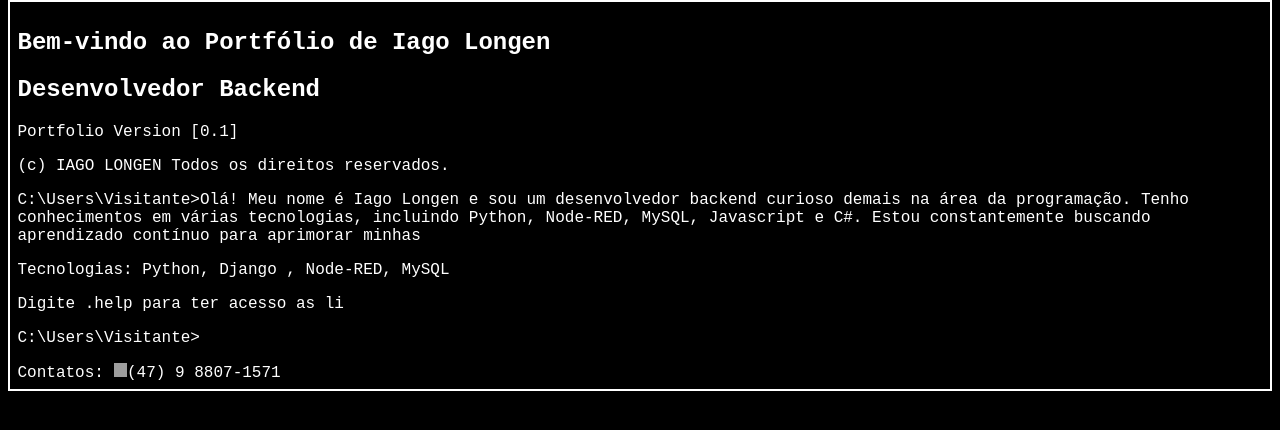
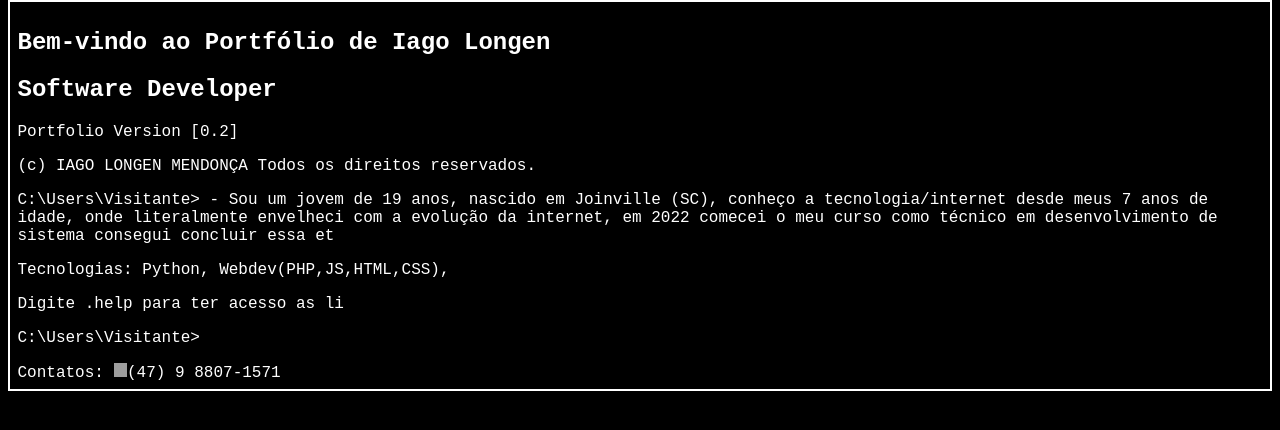
Before and after one commit to devlongen/terminalPortfolio, a Django app: page / in a window 1280 px wide. Shown: the part 88-518 px from the top of the page. Run offline with Django 5.2, Linux system fonts and the light colour scheme; grey boxes are pictures that could not be loaded.

Commit message:
returning to portfolio updates

```diff
--- a/portfolio_iago/app_python/templates/home/index.html
+++ b/portfolio_iago/app_python/templates/home/index.html
@@ -19,9 +19,9 @@
     <section id="area_help"><!-- Início da seção de área de help -->
         <div class="terminal">
             <h1>Bem-vindo ao Portfólio de Iago Longen</h1>
-            <h2>Desenvolvedor Backend</h2>
-            <p>Portfolio Version [0.1]</p>
-            <p>(c) IAGO LONGEN Todos os direitos reservados.</p> <!-- Aviso de direitos autorais -->
+            <h2>Software Developer</h2>
+            <p>Portfolio Version [0.2]</p>
+            <p>(c) IAGO LONGEN MENDONÇA Todos os direitos reservados.</p> <!-- Aviso de direitos autorais -->
             <p id="texto">C:\Users\Visitante></p> <!-- Texto será preenchido dinamicamente (Javascript) -->
             <p id="texto2"></p> <!-- Texto será preenchido dinamicamente (Javascript) -->
             <p id="texto3"></p> <!-- Texto será preenchido dinamicamente (Javascript) -->
--- a/portfolio_iago/app_python/templates/python/help_python.html
+++ b/portfolio_iago/app_python/templates/python/help_python.html
@@ -22,9 +22,9 @@
             <p>Portfolio Version [0.1]</p>
             <p>(c) IAGO LONGEN Todos os direitos reservados.</p>
             <p>A lista de comando que pode ser usados:</p>
-            <p id="texto_python"></p><!-- (Javascript) Espaço para texto relacionado ao Python -->
+            <p id="texto_github"></p><!-- (Javascript) Espaço para texto relacionado ao Python -->
+            <p id="texto_linkedin"></p><!-- (Javascript) Espaço para texto relacionado ao Linkedin -->
             <p id="texto_wpp"></p><!-- (Javascript) Espaço para texto relacionado ao Wpp -->
-            <p id="texto_linkedin"></p><!-- (Javascript) Espaço para texto relacionado ao Linkedin -->
             <p id="texto_voltar"></p><!-- (Javascript) Espaço para texto relacionado ao Voltar -->
             <form action="{% url 'portfolio_home' %}" method="post" id="texto_cmd">
                 {% csrf_token %}
--- a/portfolio_iago/app_python/views.py
+++ b/portfolio_iago/app_python/views.py
@@ -23,13 +23,9 @@ def help_python(request):
     tratativa_dados = request.POST.get('texto_codigo')
     if tratativa_dados == '.help':
         return render(request, 'python/help_python.html')
-    elif tratativa_dados == '.cd python_prog':
-        return redirect('https://github.com/devlongen/python_prog')
+    elif tratativa_dados == '.github':
+        return redirect('https://github.com/devlongen/')
     elif tratativa_dados == '.linkedin':
         return redirect('https://www.linkedin.com/in/iagolongen/')
     elif tratativa_dados == '.wpp':
         return redirect('https://wa.me/5547988071571')
-    elif tratativa_dados == '.github':
-        return redirect('https://github.com/devlongen')
-    else:
-        return render(request,'home/index.html')
--- a/portfolio_iago/static/js/script.js
+++ b/portfolio_iago/static/js/script.js
@@ -17,7 +17,7 @@ document.addEventListener('DOMContentLoaded', function () {
     }, 1000);
 });
 document.addEventListener('DOMContentLoaded', function () {
-    const texto = "Olá! Meu nome é Iago Longen e sou um desenvolvedor backend curioso demais na área da programação. Tenho conhecimentos em várias tecnologias, incluindo Python, Node-RED, MySQL, Javascript e C#. Estou constantemente buscando aprendizado contínuo para aprimorar minhas habilidades e oferecer as melhores soluções para os desafios dos meus projetos. Se você está procurando um profissional comprometido, criativo e dedicado para o seu próximo projeto, fique à vontade para entrar em contato comigo. Explore meu portfólio para ver alguns dos projetos que desenvolvi e entre em contato se tiver alguma dúvida ou oportunidade de colaboração. Estou ansioso para trabalhar juntos!";
+    const texto = " - Sou um jovem de 19 anos, nascido em Joinville (SC), conheço a tecnologia/internet desde meus 7 anos de idade, onde literalmente envelheci com a evolução da internet, em 2022 comecei o meu curso como técnico em desenvolvimento de sistema consegui concluir essa etapa com formação na área e agora busco realizar a minha faculdade de engenharia de software além disso, me pós-graduar em ciência de dados!";
     const textoElemento = document.getElementById('texto');
 
     function escreverTexto(texto, index, intervalo) {
@@ -34,7 +34,7 @@ document.addEventListener('DOMContentLoaded', function () {
     escreverTexto(texto, 0, 25);
 });
 document.addEventListener('DOMContentLoaded', function () {
-    const texto2 = "Tecnologias: Python, Django , Node-RED, MySQL.";
+    const texto2 = "Tecnologias: Python, Webdev(PHP,JS,HTML,CSS), SQL & Node-red";
     const textoElemento = document.getElementById('texto2');
 
     function escreverTexto(texto, index, intervalo) {
```
Also changed, not shown: portfolio_iago/static/js/help_script.js (+7 -7 lines).
